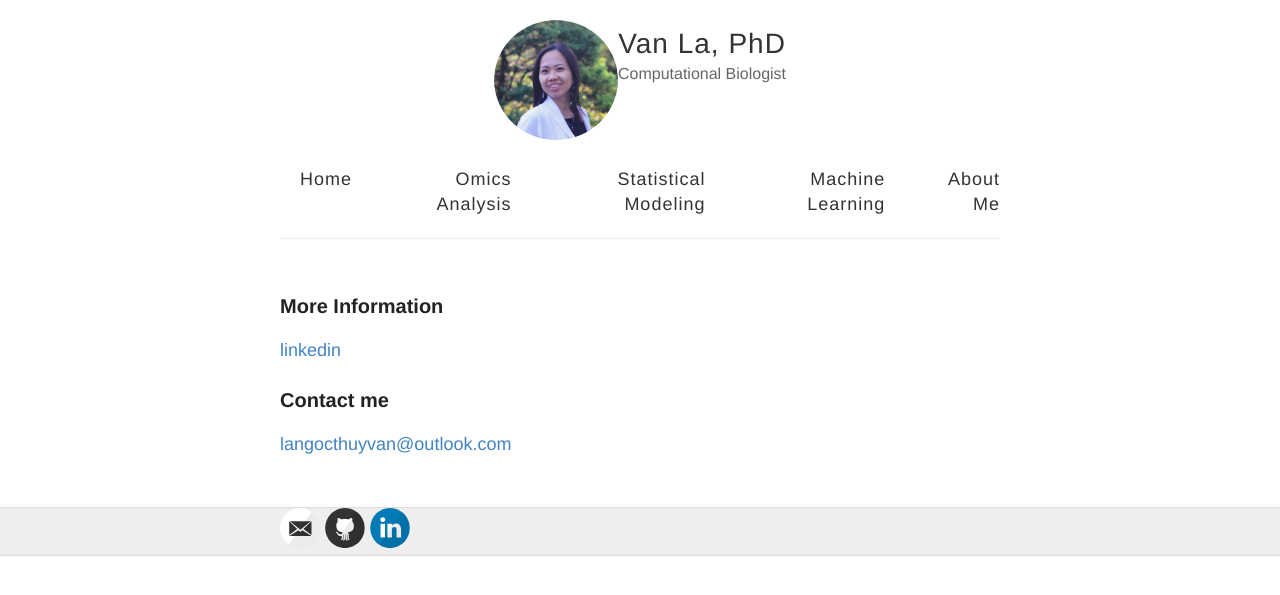
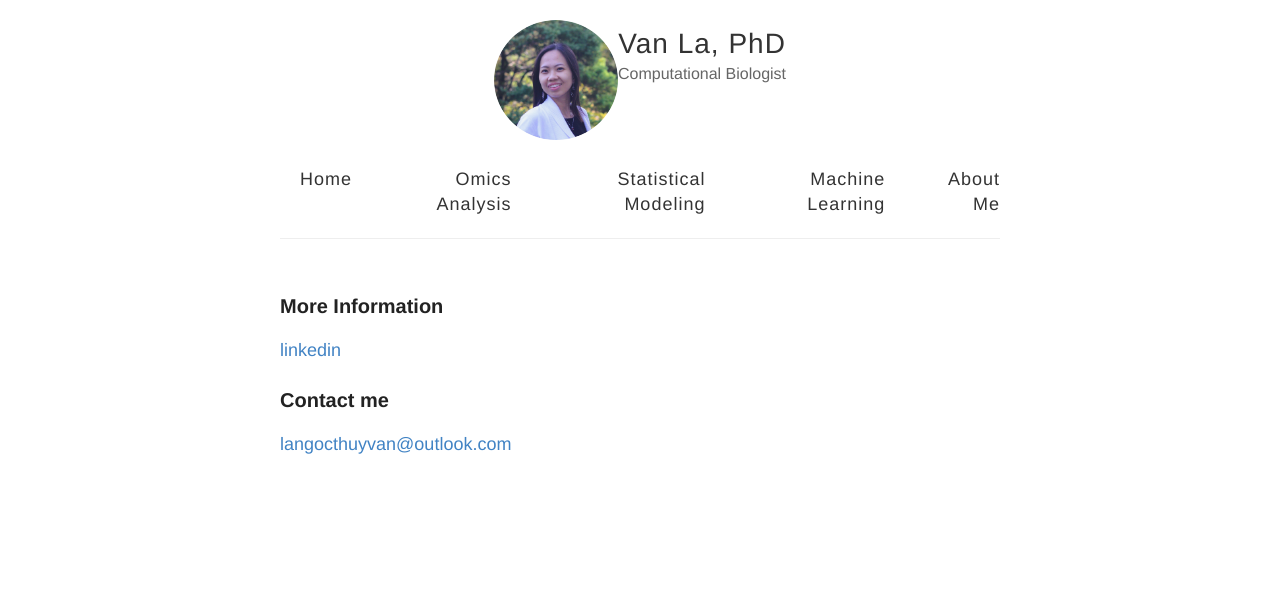
Before and after one commit to vanngocthuyla/Data_Analysis, a Jekyll site: the page built from _pages/about_me.md, in a window 1280 px wide. Shown: the top 595 px of the page. Built offline with Jekyll 4.4.1, drawn with Linux system fonts in a browser that asks for light colours.

Commit message:
Update default.html

```diff
--- a/_layouts/default.html
+++ b/_layouts/default.html
@@ -50,13 +50,13 @@
       {{ content }}
     </div>
 
-    <div class="wrapper-footer">
+<!--     <div class="wrapper-footer">
       <div class="container">
         <footer class="footer">
           {% include svg-icons.html %}
         </footer>
       </div>
-    </div>
+    </div> -->
 
     {% include analytics.html %}
   </body>
```
